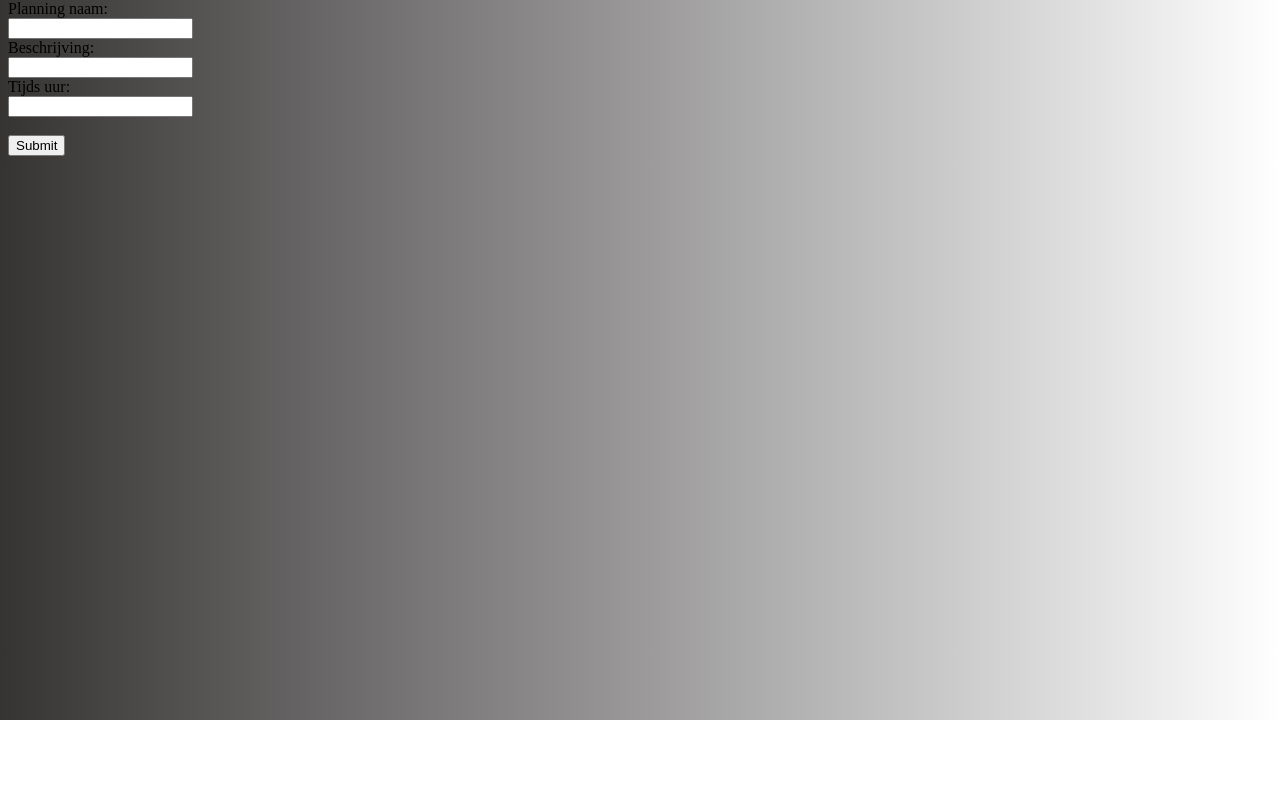
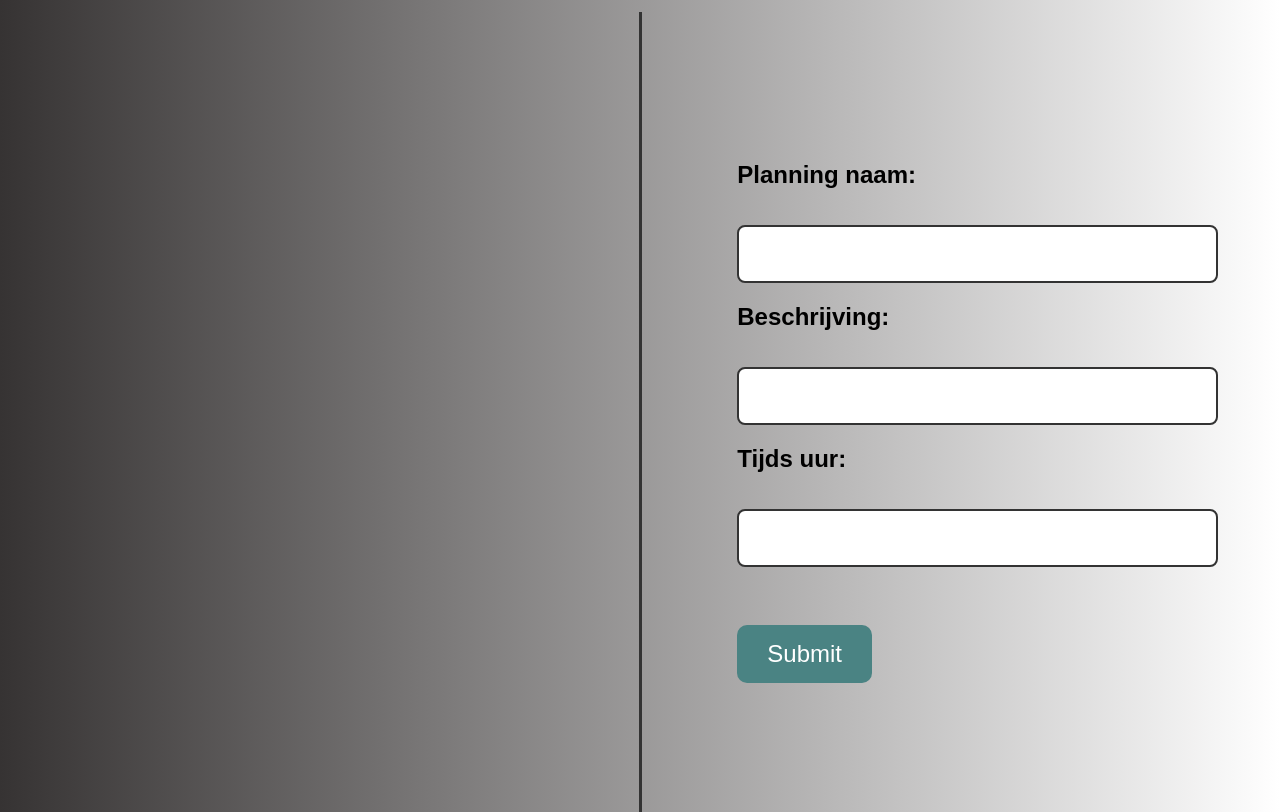
Before and after one commit to Swx1tchyy/Team-project, a plain HTML site: page Planning systeem WIP/planningPage.html in a window 1280 px wide. Shown: the part 80-892 px from the top of the page. Before the commit the page ends 800 px from the top, so only its background shows below. Drawn offline with Linux system fonts and the light colour scheme.

Commit message:
Update planningPage.css

```diff
--- a/Planning systeem WIP/planningPage.css
+++ b/Planning systeem WIP/planningPage.css
@@ -1,6 +1,64 @@
+body {
+    background: linear-gradient(to right,rgb(54, 51, 51),white );
+    font-family: Arial, sans-serif;
+    margin: 0;
+    padding: 0;
+}
 
-body {
-      background: linear-gradient(to right,rgb(54, 51, 51),white );
+h1 {
+    text-align: center;
+    margin-bottom: 20px;
+    font-size: 2.5rem;
+}
 
 
+.container {
+    display: flex;
+    height: 100vh;
 }
+
+.left-side {
+    flex: 1;
+    border-right: 3px solid #333;
+}
+
+
+.right-side {
+    flex: 1;
+    display: flex;
+    justify-content: center;
+    align-items: center;
+}
+
+
+form {
+    width: 70%;
+    font-size: 1.5rem;
+}
+
+label {
+    display: block;
+    margin-top: 20px;
+    font-weight: bold;
+    font-size: 1.5rem;
+}
+
+input[type="text"] {
+    width: 100%;
+    padding: 15px;
+    margin-top: 8px;
+    font-size: 1.3rem;
+    border: 2px solid #333;
+    border-radius: 8px;
+}
+
+input[type="submit"] {
+    margin-top: 30px;
+    padding: 15px 30px;
+    font-size: 1.5rem;
+    background: #4a8383;
+    color: white;
+    border: none;
+    border-radius: 10px;
+    cursor: pointer;
+}
```
